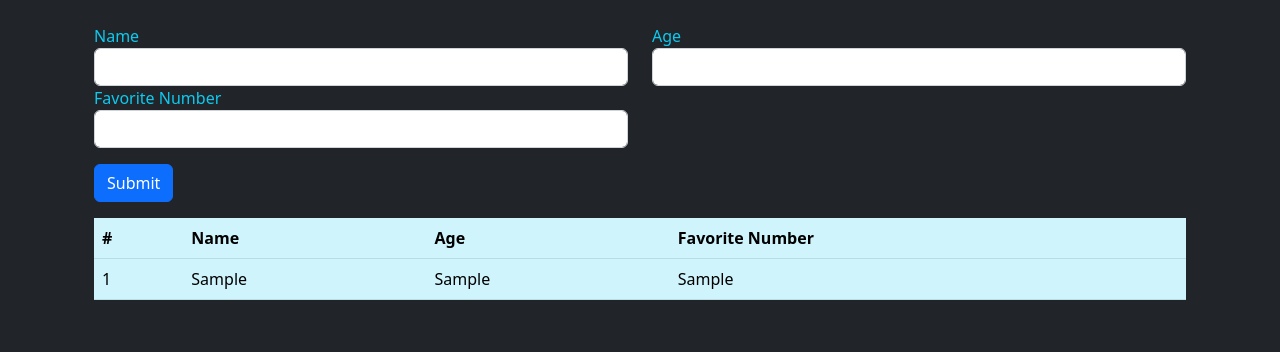
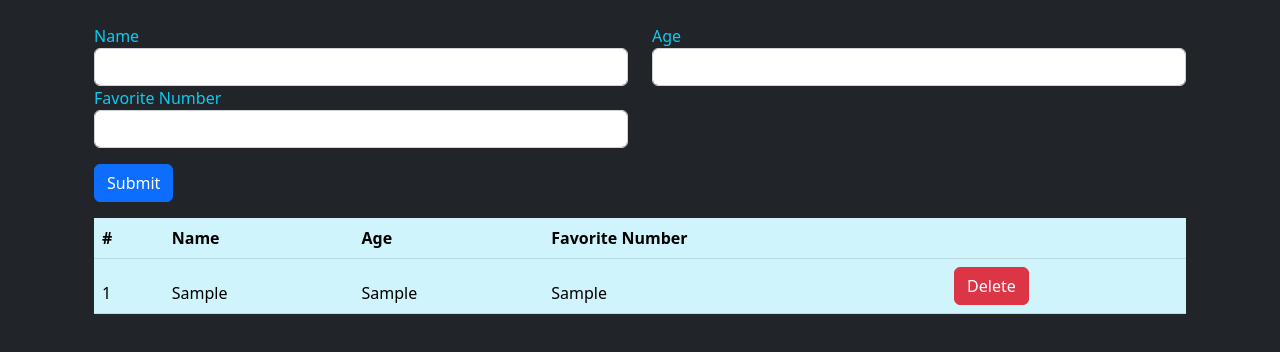
Before and after one commit to Cmendence/week-10-DOM, a website: page index.html in a window 1280 px wide. Both pictures are taken after typing "Sample", "Sample", "Sample" into the empty fields and a click on the button "Submit". Drawn offline with nearby package versions, Linux system fonts and the light colour scheme.

Commit message:
added delete button

```diff
--- a/index.html
+++ b/index.html
@@ -58,6 +58,7 @@
   <th>Name</th>
   <th>Age</th>
   <th>Favorite Number</th>
+  <th></th>
   </tr>
 </thead>
 
--- a/scripts.js
+++ b/scripts.js
@@ -15,24 +15,24 @@ document.getElementById('btn').addEventListener('click', () =>{
     row.insertCell(1).innerHTML = document.getElementById('name').value;
     row.insertCell(2).innerHTML = document.getElementById('age').value;
     row.insertCell(3).innerHTML = document.getElementById('fav-num').value;
-    // let deleteBtn = row.insertCell(4);
-    // deleteBtn.appendChild(createDeleteButton(id++))
+    let deleteBtn = row.insertCell(4);
+    deleteBtn.appendChild(createDeleteButton(id++))
     document.getElementById('name').value = '';
     document.getElementById('age').value = '';
     document.getElementById('fav-num').value = '';
-    id++
+    // id++
 });
 
-// function createDeleteButton(id) {
-//     let btn = document.createElement('button');
-//     btn.className = 'btn btn-danger';
-//     btn.id = id;
-//     btn.innerHTML = 'Delete';
-//     btn.onclick = () => {
-//         console.log(`Deleting row with id: item-${id}`);
-//         let elementToDelete = document.getElementById(`item-${id}`);
-//         elementToDelete.parentNode.removeChild(elementToDelete);
+function createDeleteButton(id) {
+    let btn = document.createElement('button');
+    btn.className = 'btn btn-danger';
+    btn.id = id;
+    btn.innerHTML = 'Delete';
+    btn.onclick = () => {
+        console.log(`Deleting row with id: item-${id}`);
+        let elementToDelete = document.getElementById(`item-${id}`);
+        elementToDelete.parentNode.removeChild(elementToDelete);
 
-//     }
-//     return btn;
-// }
+    }
+    return btn;
+}
```
